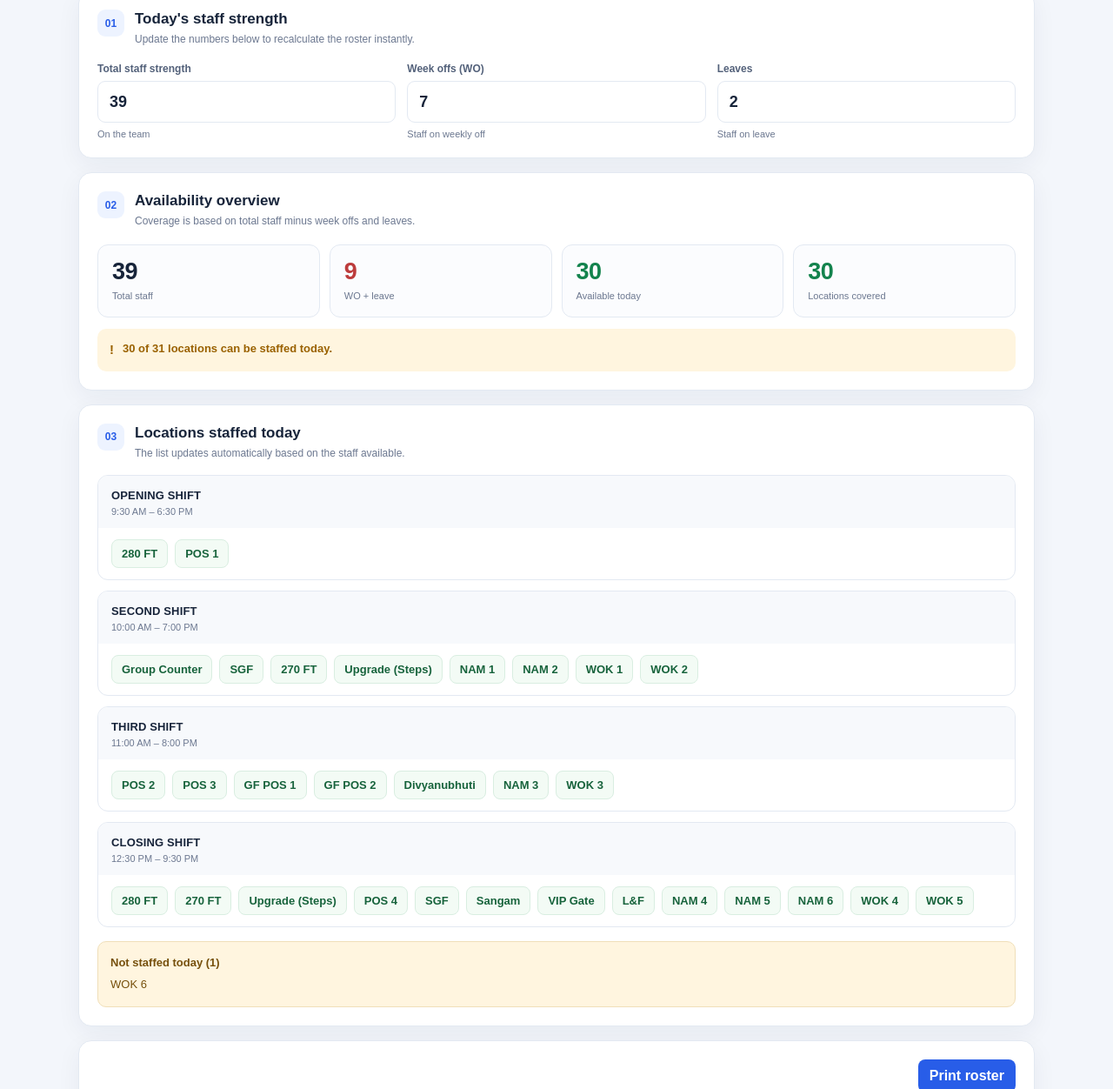
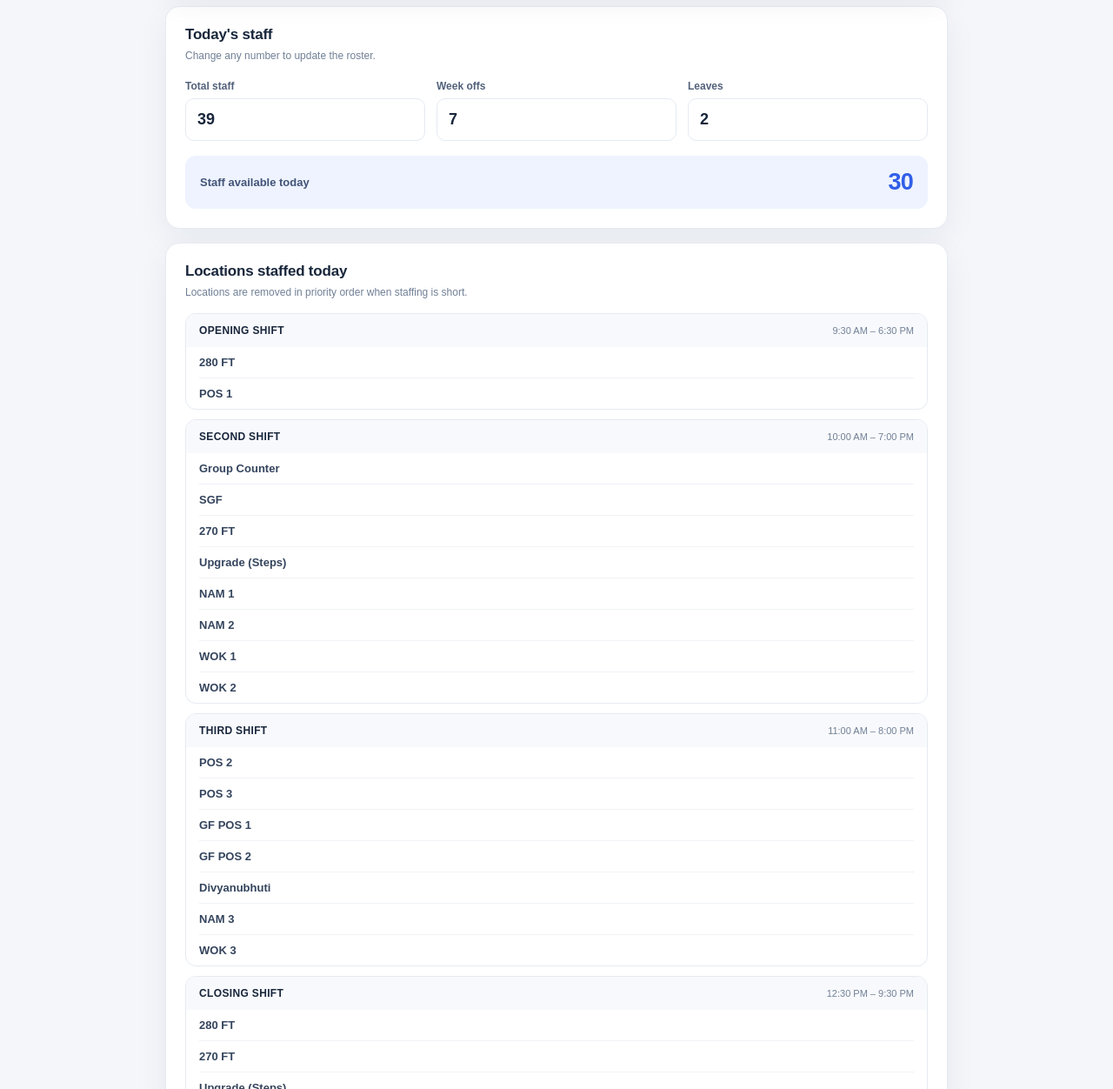
Before and after one commit to sobcombo/9hrs, a plain HTML site: page index.html in a window 1280 px wide. Shown: the part 183-1435 px from the top of the page at 87% size. Drawn offline with Linux system fonts and the light colour scheme.

Commit message:
Update index.html

```diff
--- a/index.html
+++ b/index.html
@@ -3,97 +3,86 @@
 <head>
 <meta charset="UTF-8">
 <meta name="viewport" content="width=device-width, initial-scale=1.0">
-<meta name="theme-color" content="#102344">
-<title>SOB Staff Strength Planner</title>
+<meta name="theme-color" content="#142b4d">
+<title>Staff Strength &amp; Daily Roster</title>
 <style>
 :root {
-  --page:#f3f6fb;
+  color-scheme: light;
+  --page:#f4f6fa;
   --surface:#fff;
-  --ink:#17243a;
-  --muted:#6c7890;
-  --line:#e3e9f2;
-  --navy:#102344;
-  --blue:#285de8;
-  --blue-soft:#edf3ff;
-  --green:#13834d;
-  --green-soft:#eaf7ef;
-  --amber:#9a6100;
-  --amber-soft:#fff5df;
-  --red:#bd3c3c;
-  --red-soft:#fff0ee;
-  --shadow:0 8px 28px rgba(24,42,75,.055);
+  --ink:#18263b;
+  --muted:#718096;
+  --line:#e5eaf1;
+  --navy:#142b4d;
+  --blue:#315fe8;
+  --blue-soft:#eef3ff;
+  --green:#176b46;
+  --green-soft:#edf8f1;
+  --amber:#865800;
+  --amber-soft:#fff6e4;
+  --shadow:0 12px 36px rgba(24,42,75,.06);
 }
-* {box-sizing:border-box;font-family:Arimo,Arial,sans-serif}
-body {margin:0;padding:26px 18px 18px;background:var(--page);color:var(--ink)}
+* {box-sizing:border-box;font-family:Manrope,Arial,sans-serif}
+body {margin:0;padding:30px 18px;background:var(--page);color:var(--ink);-webkit-font-smoothing:antialiased}
 button,input {font:inherit}
-button:focus-visible,input:focus-visible {outline:3px solid rgba(40,93,232,.25);outline-offset:2px}
-.container {max-width:1100px;margin:0 auto}
-.header {position:relative;overflow:hidden;background:linear-gradient(125deg,#102344,#1c3c70);color:#fff;padding:28px 30px;border-radius:18px;margin-bottom:18px;box-shadow:var(--shadow)}
-.header:after {content:"";position:absolute;width:240px;height:240px;border:1px solid rgba(255,255,255,.11);border-radius:50%;right:-55px;top:-125px;box-shadow:0 0 0 28px rgba(255,255,255,.035),0 0 0 58px rgba(255,255,255,.025)}
-.eyebrow {margin:0 0 8px;color:#b9c9e5;font-size:11px;font-weight:700;letter-spacing:1.5px;text-transform:uppercase}
-.header h1 {position:relative;z-index:1;margin:0 0 7px;font-size:25px;letter-spacing:.1px}
-.header p:last-child {position:relative;z-index:1;margin:0;color:#d1dcee;font-size:14px}
-.card {background:var(--surface);padding:21px;border:1px solid var(--line);border-radius:15px;margin-bottom:16px;box-shadow:var(--shadow)}
-.section-heading {display:flex;align-items:flex-start;gap:12px;margin-bottom:18px}
-.section-number {display:grid;place-items:center;flex:0 0 31px;height:31px;border-radius:9px;background:var(--blue-soft);color:var(--blue);font-size:12px;font-weight:800}
-h2 {margin:1px 0 4px;font-size:17px}
-.section-heading p,.help-text {margin:0;color:var(--muted);font-size:12px;line-height:1.5}
-.inputs {display:grid;grid-template-columns:repeat(3,minmax(0,1fr));gap:13px}
-.field label {display:block;margin-bottom:7px;color:#53617a;font-size:12px;font-weight:700}
-.field input {width:100%;height:48px;padding:0 13px;border:1px solid var(--line);border-radius:9px;background:#fff;color:var(--ink);font-size:18px;font-weight:700;transition:border-color .15s,box-shadow .15s}
-.field input:focus {border-color:var(--blue);box-shadow:0 0 0 3px rgba(40,93,232,.09);outline:0}
-.input-note {margin:7px 0 0;color:var(--muted);font-size:11px}
-.stats {display:grid;grid-template-columns:repeat(4,minmax(0,1fr));gap:11px}
-.stat {min-width:0;padding:16px;border:1px solid var(--line);border-radius:12px;background:#fbfcfe}
-.stat .value {display:block;margin-bottom:5px;font-size:27px;font-weight:800;line-height:1.1;letter-spacing:-.5px}
-.stat .label {display:block;color:var(--muted);font-size:11px;line-height:1.4}
-.stat.total .value {color:var(--ink)}
-.stat.absent .value {color:var(--red)}
-.stat.available .value,.stat.covered .value {color:var(--green)}
-.status {display:flex;align-items:flex-start;gap:10px;margin-top:13px;padding:13px 14px;border-radius:10px;background:var(--green-soft);color:#17633c;font-size:13px;font-weight:700;line-height:1.5}
-.status.warning {background:var(--amber-soft);color:var(--amber)}
-.status.error {background:var(--red-soft);color:var(--red)}
-.status-icon {flex:0 0 auto;font-size:15px}
-.toolbar {margin-bottom:16px}
-.heading-inline {display:flex;align-items:flex-start;gap:12px}
-.heading-inline h2 {margin:1px 0 4px}
-.shift {overflow:hidden;margin-top:12px;border:1px solid var(--line);border-radius:12px}
-.shift-head {padding:13px 15px;background:#f7f9fc}
-.shift-title {font-size:13px;font-weight:800;letter-spacing:.15px}
-.shift-time {display:block;margin-top:4px;color:var(--muted);font-size:11px;font-weight:400}
-.location-list {display:flex;flex-wrap:wrap;gap:8px;padding:13px 15px}
-.location {padding:8px 11px;border:1px solid #d9eee1;border-radius:8px;background:#f3fbf5;color:#17633c;font-size:13px;font-weight:700}
-.not-staffed {margin-top:16px;padding:14px;border:1px solid #f0dfb9;border-radius:10px;background:var(--amber-soft);color:#76500c;font-size:13px;line-height:1.6}
-.not-staffed strong {display:block;margin-bottom:5px}
-button {border:0;border-radius:8px;padding:10px 13px;font-weight:700;cursor:pointer;transition:background .15s,color .15s,transform .15s}
+button:focus-visible,input:focus-visible {outline:3px solid rgba(49,95,232,.25);outline-offset:2px}
+.container {width:min(100%,900px);margin:0 auto}
+.header {position:relative;overflow:hidden;padding:30px 32px;border-radius:20px;background:linear-gradient(125deg,#142b4d,#234779);color:#fff;box-shadow:var(--shadow)}
+.header:after {content:"";position:absolute;width:230px;height:230px;right:-65px;top:-145px;border:1px solid rgba(255,255,255,.13);border-radius:50%;box-shadow:0 0 0 28px rgba(255,255,255,.035),0 0 0 58px rgba(255,255,255,.025)}
+.eyebrow {position:relative;z-index:1;margin:0 0 8px;color:#bfd0ea;font-size:11px;font-weight:800;letter-spacing:1.4px;text-transform:uppercase}
+h1 {position:relative;z-index:1;margin:0 0 8px;font-size:clamp(23px,4vw,30px);letter-spacing:-.7px}
+.header p:last-child {position:relative;z-index:1;margin:0;color:#d6e0ef;font-size:14px;line-height:1.6}
+.card {margin-top:16px;padding:22px;border:1px solid var(--line);border-radius:16px;background:var(--surface);box-shadow:var(--shadow)}
+.card-heading {margin:0 0 5px;font-size:17px;letter-spacing:-.2px}
+.card-description {margin:0;color:var(--muted);font-size:12px;line-height:1.55}
+.inputs {display:grid;grid-template-columns:repeat(3,minmax(0,1fr));gap:13px;margin-top:18px}
+.field label {display:block;margin-bottom:7px;color:#52617a;font-size:12px;font-weight:750}
+.field input {width:100%;height:49px;padding:0 13px;border:1px solid var(--line);border-radius:10px;background:#fff;color:var(--ink);font-size:18px;font-weight:750;transition:border-color .15s,box-shadow .15s}
+.field input:focus {border-color:var(--blue);box-shadow:0 0 0 3px rgba(49,95,232,.09);outline:0}
+.availability {display:flex;align-items:center;justify-content:space-between;gap:14px;margin-top:17px;padding:15px 17px;border-radius:12px;background:var(--blue-soft)}
+.availability-label {color:#425477;font-size:13px;font-weight:700}
+.availability-value {color:var(--blue);font-size:27px;font-weight:850;letter-spacing:-.8px;white-space:nowrap}
+.roster-heading {display:flex;align-items:flex-end;justify-content:space-between;gap:16px;margin-bottom:14px}
+.shifts {display:grid;gap:11px}
+.shift {overflow:hidden;border:1px solid var(--line);border-radius:12px;background:#fff}
+.shift-header {display:flex;align-items:baseline;justify-content:space-between;gap:12px;padding:12px 15px;background:#f8f9fc}
+.shift-name {font-size:12px;font-weight:850;letter-spacing:.35px}
+.shift-time {color:var(--muted);font-size:11px;white-space:nowrap}
+.location-list {margin:0;padding:0 15px;list-style:none}
+.location-list li {padding:10px 0;border-top:1px solid #f0f2f6;color:#34445d;font-size:13px;font-weight:600}
+.location-list li:first-child {border-top:0}
+.empty-shift {margin:0;padding:12px 15px;border-top:1px solid #f0f2f6;color:var(--muted);font-size:12px}
+.notice {margin-top:14px;padding:14px 15px;border-radius:11px;background:var(--green-soft);color:var(--green);font-size:13px;line-height:1.55}
+.notice.warning {background:var(--amber-soft);color:var(--amber)}
+.notice strong {display:block;margin-bottom:5px}
+.notice ul {margin:5px 0 0;padding-left:20px}
+.notice li {padding:2px 0}
+.roster-actions {display:flex;justify-content:flex-end;margin-top:15px}
+button {padding:10px 14px;border:0;border-radius:9px;background:var(--navy);color:#fff;font-weight:750;cursor:pointer;transition:background .15s,transform .15s}
+button:hover {background:#234779}
 button:active {transform:translateY(1px)}
-.actions {display:flex;justify-content:flex-end;gap:10px;flex-wrap:wrap}
-button.primary {background:var(--blue);color:#fff}
-button.primary:hover {background:#194bc9}
-.footer {padding:9px 10px 5px;color:var(--muted);font-size:10px;text-align:center;letter-spacing:.45px}
-@media(max-width:700px) {
- body {padding:12px 10px}
- .header {padding:23px 20px;border-radius:14px}
- .header h1 {font-size:21px}
- .card {padding:16px;border-radius:13px}
- .stats {grid-template-columns:repeat(2,minmax(0,1fr))}
+.footer {padding:17px 8px 2px;color:var(--muted);font-size:10px;text-align:center;letter-spacing:.6px}
+@media(max-width:600px) {
+  body {padding:13px 10px}
+  .header {padding:23px 20px;border-radius:16px}
+  .card {padding:17px;border-radius:14px}
+  .inputs {gap:9px}
+  .field label {min-height:30px;font-size:11px;line-height:1.35}
+  .field input {height:45px;padding:0 9px;font-size:16px}
+  .roster-heading {align-items:flex-start;flex-direction:column;gap:4px}
 }
-@media(max-width:450px) {
- .inputs {gap:8px}
- .field label {font-size:11px;min-height:27px}
- .field input {height:44px;padding:0 9px;font-size:16px}
- .input-note {font-size:10px}
- .toolbar {align-items:flex-start}
- .location {font-size:12px}
+@media(max-width:380px) {
+  .inputs {grid-template-columns:1fr;gap:12px}
+  .field label {min-height:0}
+  .field input {height:46px}
 }
 @media print {
- body {padding:0;background:#fff}
- .container {max-width:100%}
- .header {background:#102344!important;color:#fff!important;box-shadow:none}
- .card {box-shadow:none;break-inside:avoid}
- .no-print,.loc-actions {display:none!important}
- .shift {break-inside:avoid}
- .shift-head {background:#f1f4fa!important}
+  body {padding:0;background:#fff}
+  .container {width:100%}
+  .header {padding:18px 22px;border-radius:0;background:#142b4d!important;box-shadow:none;print-color-adjust:exact;-webkit-print-color-adjust:exact}
+  .card {margin-top:12px;padding:15px;box-shadow:none;break-inside:avoid}
+  .no-print {display:none!important}
+  .shift {break-inside:avoid}
 }
 </style>
 </head>
@@ -101,136 +90,109 @@ button.primary:hover {background:#194bc9}
 <div class="container">
   <header class="header">
     <p class="eyebrow">SOB Operation</p>
-    <h1>Staff Strength &amp; Daily Roster Planner</h1>
-    <p>Plan shift coverage around the staff available today.</p>
+    <h1>Daily Staff Roster</h1>
+    <p>Enter today's staff numbers. The available-location list updates automatically.</p>
   </header>
 
   <main>
     <section class="card" aria-labelledby="staff-heading">
-      <div class="section-heading">
-        <span class="section-number" aria-hidden="true">01</span>
-        <div>
-          <h2 id="staff-heading">Today's staff strength</h2>
-          <p>Update the numbers below to recalculate the roster instantly.</p>
-        </div>
-      </div>
+      <h2 class="card-heading" id="staff-heading">Today's staff</h2>
+      <p class="card-description">Change any number to update the roster.</p>
       <div class="inputs">
         <div class="field">
-          <label for="total">Total staff strength</label>
+          <label for="total">Total staff</label>
           <input id="total" type="number" min="0" step="1" value="39" inputmode="numeric">
-          <p class="input-note">On the team</p>
         </div>
         <div class="field">
-          <label for="wo">Week offs (WO)</label>
+          <label for="wo">Week offs</label>
           <input id="wo" type="number" min="0" step="1" value="7" inputmode="numeric">
-          <p class="input-note">Staff on weekly off</p>
         </div>
         <div class="field">
           <label for="leave">Leaves</label>
           <input id="leave" type="number" min="0" step="1" value="2" inputmode="numeric">
-          <p class="input-note">Staff on leave</p>
         </div>
       </div>
-    </section>
-
-    <section class="card" aria-labelledby="overview-heading">
-      <div class="section-heading">
-        <span class="section-number" aria-hidden="true">02</span>
-        <div>
-          <h2 id="overview-heading">Availability overview</h2>
-          <p>Coverage is based on total staff minus week offs and leaves.</p>
-        </div>
-      </div>
-      <div class="stats" aria-live="polite">
-        <div class="stat total"><strong class="value" id="sTotal">39</strong><span class="label">Total staff</span></div>
-        <div class="stat absent"><strong class="value" id="sAbsent">9</strong><span class="label">WO + leave</span></div>
-        <div class="stat available"><strong class="value" id="sAvailable">30</strong><span class="label">Available today</span></div>
-        <div class="stat covered"><strong class="value" id="sRequired">30</strong><span class="label">Locations covered</span></div>
-      </div>
-      <div class="status" id="status" role="status" aria-live="polite">
-        <span class="status-icon" aria-hidden="true">✓</span><span>Roster calculated from available staffing.</span>
+      <div class="availability" aria-live="polite">
+        <span class="availability-label">Staff available today</span>
+        <strong class="availability-value" id="sAvailable">30</strong>
       </div>
     </section>
 
     <section class="card" aria-labelledby="roster-heading">
-      <div class="toolbar">
-        <div class="heading-inline">
-          <span class="section-number" aria-hidden="true">03</span>
-          <div>
-            <h2 id="roster-heading">Locations staffed today</h2>
-            <p class="help-text">The list updates automatically based on the staff available.</p>
-          </div>
+      <div class="roster-heading">
+        <div>
+          <h2 class="card-heading" id="roster-heading">Locations staffed today</h2>
+          <p class="card-description">Locations are removed in priority order when staffing is short.</p>
         </div>
       </div>
-      <div id="roster"></div>
-      <div id="notStaffed" class="not-staffed" hidden></div>
-    </section>
-
-    <section class="card no-print">
-      <div class="actions">
-        <button class="primary" type="button" onclick="window.print()">Print roster</button>
+      <div id="roster" class="shifts"></div>
+      <div id="notStaffed" class="notice" role="status" aria-live="polite" hidden></div>
+      <div class="roster-actions no-print">
+        <button type="button" onclick="window.print()">Print roster</button>
       </div>
     </section>
   </main>
-  <footer class="footer">SOB OPERATION &nbsp;·&nbsp; STAFF PLANNING SYSTEM</footer>
+  <footer class="footer">SOB OPERATION · STAFF PLANNING</footer>
 </div>
 
 <script>
-const defaultShifts = [
+const shifts = [
   {name:"OPENING SHIFT",time:"9:30 AM – 6:30 PM",locations:["280 FT","POS 1"]},
   {name:"SECOND SHIFT",time:"10:00 AM – 7:00 PM",locations:["Group Counter","SGF","270 FT","Upgrade (Steps)","NAM 1","NAM 2","WOK 1","WOK 2"]},
   {name:"THIRD SHIFT",time:"11:00 AM – 8:00 PM",locations:["POS 2","POS 3","GF POS 1","GF POS 2","Divyanubhuti","NAM 3","WOK 3"]},
   {name:"CLOSING SHIFT",time:"12:30 PM – 9:30 PM",locations:["280 FT","270 FT","Upgrade (Steps)","POS 4","SGF","Sangam","VIP Gate","L&F","NAM 4","NAM 5","NAM 6","WOK 4","WOK 5","WOK 6"]}
 ];
 
-function getInputs() {
-  const read = id => {
-    const value = Number(document.getElementById(id).value);
-    return Number.isFinite(value) ? Math.max(0,Math.floor(value)) : 0;
-  };
-  const total = read("total");
-  const wo = read("wo");
-  const leave = read("leave");
-  return {total,wo,leave,available:Math.max(0,total-wo-leave),excessAbsences:Math.max(0,wo+leave-total)};
+// When staffing is short, these locations are left uncovered first.
+const removalPriority = ["NAM 6", "WOK 6"];
+
+function readInput(id) {
+  const value = Number(document.getElementById(id).value);
+  return Number.isFinite(value) ? Math.max(0, Math.floor(value)) : 0;
 }
 
 function render() {
-  const data = getInputs();
-  const locations = defaultShifts.flatMap(shift => shift.locations.map(name => ({name,shift})));
-  const coveredCount = Math.min(data.available,locations.length);
-  const coveredLocations = locations.slice(0,coveredCount);
-  const uncoveredLocations = locations.slice(coveredCount);
+  const total = readInput("total");
+  const weekOffs = readInput("wo");
+  const leaves = readInput("leave");
+  const available = Math.max(0, total - weekOffs - leaves);
+  const locations = shifts.flatMap(shift => shift.locations.map(name => ({name, shift})));
+  const uncoveredCount = Math.max(0, locations.length - available);
+  const priorityRank = name => {
+    const rank = removalPriority.indexOf(name);
+    return rank === -1 ? removalPriority.length : rank;
+  };
+  const removalOrder = [...locations].sort((a, b) =>
+    priorityRank(a.name) - priorityRank(b.name) || locations.indexOf(b) - locations.indexOf(a)
+  );
+  const uncovered = removalOrder.slice(0, uncoveredCount);
+  const uncoveredSet = new Set(uncovered);
 
-  document.getElementById("sTotal").textContent = data.total;
-  document.getElementById("sAbsent").textContent = data.wo+data.leave;
-  document.getElementById("sAvailable").textContent = data.available;
-  document.getElementById("sRequired").textContent = coveredCount;
-
-  const status = document.getElementById("status");
-  status.className = data.excessAbsences > 0 ? "status error" : uncoveredLocations.length > 0 ? "status warning" : "status";
-  const statusText = data.excessAbsences > 0
-    ? "Week offs and leaves exceed total staff by " + data.excessAbsences + ". No staff are available."
-    : uncoveredLocations.length > 0
-      ? coveredCount + " of " + locations.length + " locations can be staffed today."
-      : "All " + locations.length + " locations can be staffed today.";
-  status.innerHTML = '<span class="status-icon" aria-hidden="true">'+(data.excessAbsences > 0 || uncoveredLocations.length > 0 ? "!" : "✓")+'</span><span>'+statusText+'</span>';
-
-  document.getElementById("roster").innerHTML = defaultShifts.map(shift => {
-    const names = coveredLocations.filter(item => item.shift === shift).map(item => '<span class="location">'+item.name+'</span>').join("");
-    return '<section class="shift" aria-label="'+shift.name+'"><div class="shift-head"><span class="shift-title">'+shift.name+'</span><span class="shift-time">'+shift.time+'</span></div><div class="location-list">'+(names || '<span class="help-text">No locations staffed in this shift.</span>')+'</div></section>';
+  document.getElementById("sAvailable").textContent = available;
+  document.getElementById("roster").innerHTML = shifts.map(shift => {
+    const staffed = locations.filter(item => item.shift === shift && !uncoveredSet.has(item));
+    const list = staffed.length
+      ? '<ul class="location-list">' + staffed.map(item => '<li>' + item.name + '</li>').join("") + '</ul>'
+      : '<p class="empty-shift">No locations staffed in this shift.</p>';
+    return '<section class="shift" aria-label="' + shift.name + '"><div class="shift-header"><span class="shift-name">' + shift.name + '</span><span class="shift-time">' + shift.time + '</span></div>' + list + '</section>';
   }).join("");
 
   const notStaffed = document.getElementById("notStaffed");
-  notStaffed.hidden = uncoveredLocations.length === 0;
-  notStaffed.innerHTML = uncoveredLocations.length
-    ? '<strong>Not staffed today ('+uncoveredLocations.length+')</strong>'+uncoveredLocations.map(item => item.name).join(", ")
-    : "";
+  const excessAbsences = Math.max(0, weekOffs + leaves - total);
+  notStaffed.hidden = uncovered.length === 0 && excessAbsences === 0;
+  notStaffed.className = uncovered.length || excessAbsences ? "notice warning" : "notice";
+  if (excessAbsences > 0) {
+    notStaffed.innerHTML = '<strong>Week offs and leaves exceed total staff by ' + excessAbsences + '.</strong>No staff are available for the roster.';
+  } else if (uncovered.length > 0) {
+    notStaffed.innerHTML = '<strong>Not staffed (' + uncovered.length + ')</strong><ul>' + uncovered.map(item => '<li>' + item.name + ' · ' + item.shift.name + '</li>').join("") + '</ul>';
+  } else {
+    notStaffed.innerHTML = '';
+  }
 }
 
-["total","wo","leave"].forEach(id => {
-  document.getElementById(id).addEventListener("input",render);
+["total", "wo", "leave"].forEach(id => {
+  document.getElementById(id).addEventListener("input", render);
 });
-
 render();
 </script>
 </body>
```
